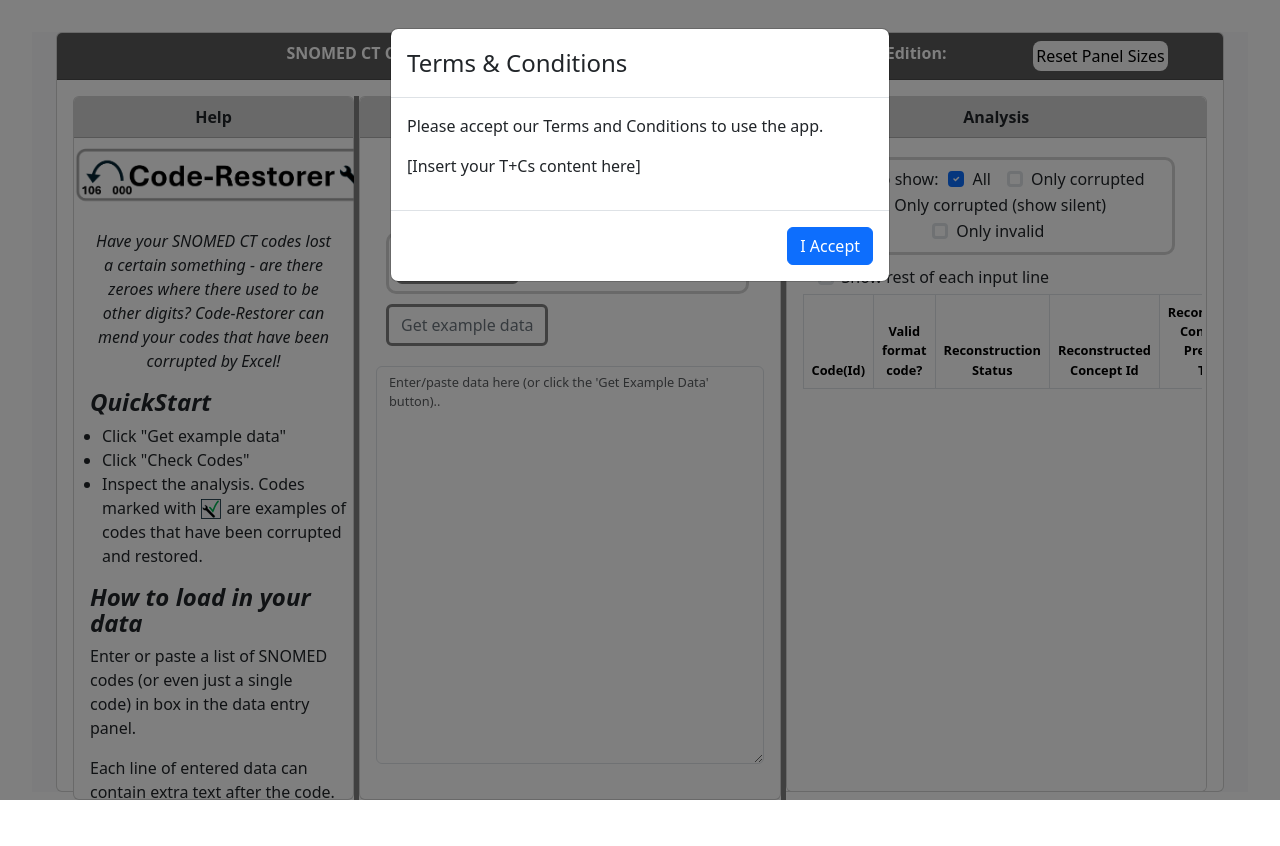
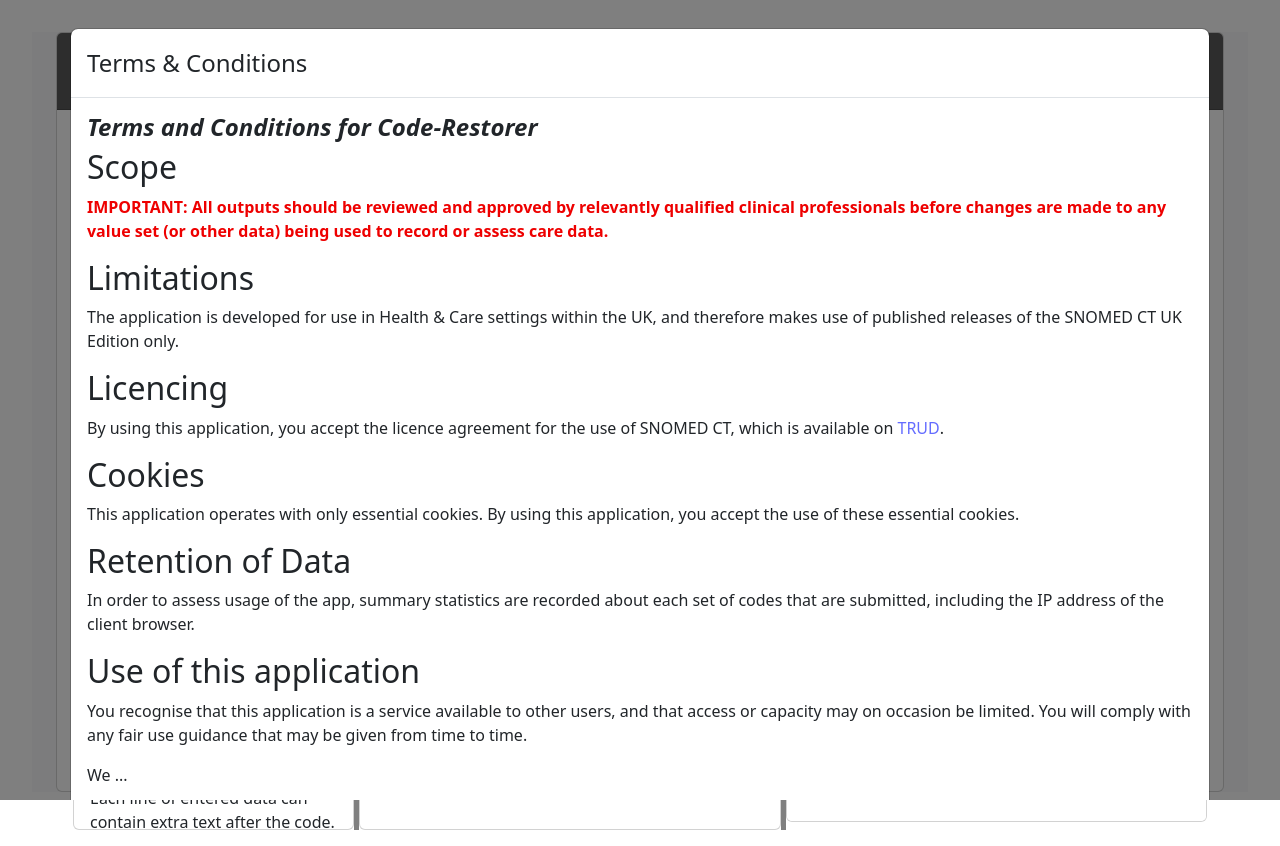
Before and after one commit to cjezzerc/sctid-unmangler-react, a React (Vite) app: page / in a window 1280 px wide. Before the commit the page ends 824 px from the top, so only its background shows below. Built offline with nearby package versions, Linux system fonts and the light colour scheme; no server answers.

Commit message:
add terms and conditions

```diff
--- a/src/App.css
+++ b/src/App.css
@@ -105,3 +105,8 @@
 .p_help {
   text-align: left;
 }
+
+.tcmodal {
+  width:1000px;
+  max-width: 1000px;
+}
--- a/src/App.jsx
+++ b/src/App.jsx
@@ -12,6 +12,7 @@
   const [ignoreDescriptions, setIgnoreDescriptions] = useState(true);
   const [analysisResults, setAnalysisResults] = useState({ check_results: [], metadata: {snomed_release:undefined} });
   const [enteredData, setEnteredData] = useState("");
+  const [termsAccepted, setTermsAccepted] = useState(false)
   const [exampleData, setExampleData] = useState(
     `1097811000000100	Arterial oxygen saturation breathing room air at rest (observable entity)
 11805901000001100
@@ -32,11 +33,11 @@
 28760821000119100  Made up; not Valid ; R-CID is same
 1120381000000110 Swine influenz contact (16 digit description ID)`
   );
-
+console.log(termsAccepted)
   return (
     <>
       <Container fluid className="bg-light">
-        <TermsModal />
+        <TermsModal termsAccepted={termsAccepted} setTermsAccepted={setTermsAccepted}/>
         <Row style={{ height: "95vh" }}>
           <Col xs={12}>
             <UnmanglerCombo
@@ -47,6 +48,8 @@
               enteredData={enteredData}
               setEnteredData={setEnteredData}
               exampleData={exampleData}
+              termsAccepted={termsAccepted}
+              setTermsAccepted={setTermsAccepted}
             />
           </Col>
         </Row>
--- a/src/components/ts_and_cs.js
+++ b/src/components/ts_and_cs.js
@@ -1,27 +1,117 @@
-import { useState, useEffect } from 'react'
-import { Modal, Button } from 'react-bootstrap'
+import { useState, useEffect } from "react";
+import { Modal, Button } from "react-bootstrap";
 
-export default function TermsModal() {
-  const [show, setShow] = useState(false)
+export default function TermsModal({termsAccepted, setTermsAccepted}) {
 
-  useEffect(() => {
-    const accepted = localStorage.getItem('accepted_terms')
-    if (!accepted) setShow(true)
-  }, [])
+  // For now make every reload force accpetance of ts and cs in case change things
+  // and to facilitate redisplaying it
+
+  // commented out code shows how to store result in localstorage instead
+
+  // const [show, setShow] = useState(false);
+
+  // useEffect(() => {
+  //   const accepted = localStorage.getItem("accepted_terms");
+  //   if (!accepted) setShow(true);
+  // }, []);
 
   const handleAccept = () => {
-    localStorage.setItem('accepted_terms', 'true')
-    setShow(false)
-  }
+    // localStorage.setItem("accepted_terms", "true");
+    // setShow(false);
+    setTermsAccepted(true)
+  };
 
   return (
-    <Modal show={show} backdrop="static" keyboard={false}>
+    // <Modal show={show} backdrop="static" keyboard={false} size="xl">
+    <Modal show={!termsAccepted} backdrop="static" keyboard={false} size="xl">
       <Modal.Header>
         <Modal.Title>Terms & Conditions</Modal.Title>
       </Modal.Header>
       <Modal.Body>
-        <p>Please accept our Terms and Conditions to use the app.</p>
-        <p>[Insert your T+Cs content here]</p>
+
+
+        <h1>Terms and Conditions for Code-Restorer</h1>
+
+        <h2>Scope</h2>
+        {/* <p>
+          This application is limited to allowing a user to upload a value set,
+          and providing an outcome report, based on a range of 13 pre-defined
+          Set Checks.
+        </p> */}
+        <p style={{color:"#ee0000", fontWeight: "bold"}}>
+        {/* <p style="color:#EE0000; font-weight: bold;"> */}
+          IMPORTANT: All outputs should be reviewed and approved by relevantly
+          qualified clinical professionals before changes are made to any value
+          set (or other data) being used to record or assess care data.
+        </p>
+        <h2>Limitations</h2>
+        <p>
+          The application is developed for use in Health & Care settings within
+          the UK, and therefore makes use of published releases of the SNOMED CT
+          UK Edition only.
+        </p>
+        {/* <p>
+          The application is running on restricted cloud resources, and as such
+          the performance of the tool to handle multiple simultaneous users is
+          an important aspect of evaluating this implementation. This
+          application places a limit on the size of an uploaded file (currently
+          3000 concepts). Files towards the upper end of this range may impact
+          the performance of the tool.
+        </p> */}
+        <h2>Licencing</h2>
+        <p>
+          By using this application, you accept the licence agreement for the
+          use of SNOMED CT, which is available on{" "}
+          <a
+            href="https://isd.digital.nhs.uk/trud/users/guest/filters/0/licence/10"
+            target="_blank"
+          >
+            {" "}
+            TRUD
+          </a>
+          .
+        </p>
+        <h2>Cookies</h2>
+        <p>
+          This application operates with only essential cookies. By using this
+          application, you accept the use of these essential cookies.
+        </p>
+        <h2>Retention of Data</h2>
+        <p>
+          In order to assess usage of the app, summary statistics are recorded about each
+          set of codes that are submitted, including the IP address of the client browser.
+        </p>
+        <h2>Use of this application</h2>
+        <p>
+          You recognise that this application is a service available to other
+          users, and that access or capacity may on occasion be limited. You
+          will comply with any fair use guidance that may be given from time to
+          time.         </p>
+        <p>We ...</p>
+        <ul>
+          <li>
+            do not guarantee or warrant that the functions of this application
+            will be uninterrupted or error free, that defects will be corrected,
+            or represent the full functionality, accuracy, or reliability of the
+            materials or data.
+          </li>
+          <li>
+            offer no warranty for this application working in any browser or
+            configuration. Please note that you may see inconsistencies in the
+            presentation of pages if you are using an older or deprecated
+            version of a browser.
+          </li>
+          <li>
+            make no assumption that your access to this application will be from
+            within the UK, and is not responsible or liable for your compliance
+            with any local laws appropriate to the geographic area from which
+            you seek to access this application.
+          </li>
+        </ul>
+        <p>
+          By using this application, you accept and consent to the above, and
+          you agree to comply with them.
+        </p>
       </Modal.Body>
       <Modal.Footer>
         <Button variant="primary" onClick={handleAccept}>
@@ -29,5 +119,5 @@
         </Button>
       </Modal.Footer>
     </Modal>
-  )
+  );
 }
--- a/src/components/unmanglercombo.js
+++ b/src/components/unmanglercombo.js
@@ -15,13 +15,19 @@
   enteredData,
   setEnteredData,
   exampleData,
+  termsAccepted,
+  setTermsAccepted,
 }) {
+  console.log(analysisResults)
   const panelGroupRef = useRef(null);
 
   const resetPanels = () => {
-    // Reset to original sizes (e.g., 50/50 split)
-    // panelGroupRef.current.setLayout([20, 30, 30]);
     panelGroupRef.current.setLayout([26, 37, 37]);
+  };
+
+  const reset_ts_and_cs = () => {
+    // localStorage.removeItem("terms_accepted");
+    setTermsAccepted(false)
   };
   return (
     <Container fluid>
@@ -40,6 +46,9 @@
             <Col className="col-2">
               <button style={{ padding: "2px" }} onClick={resetPanels}>
                 Reset Panel Sizes{" "}
+              </button>
+              <button style={{ padding: "2px", marginLeft: "20px" }} onClick={reset_ts_and_cs}>
+                T+Cs
               </button>
             </Col>
           </Row>
```
